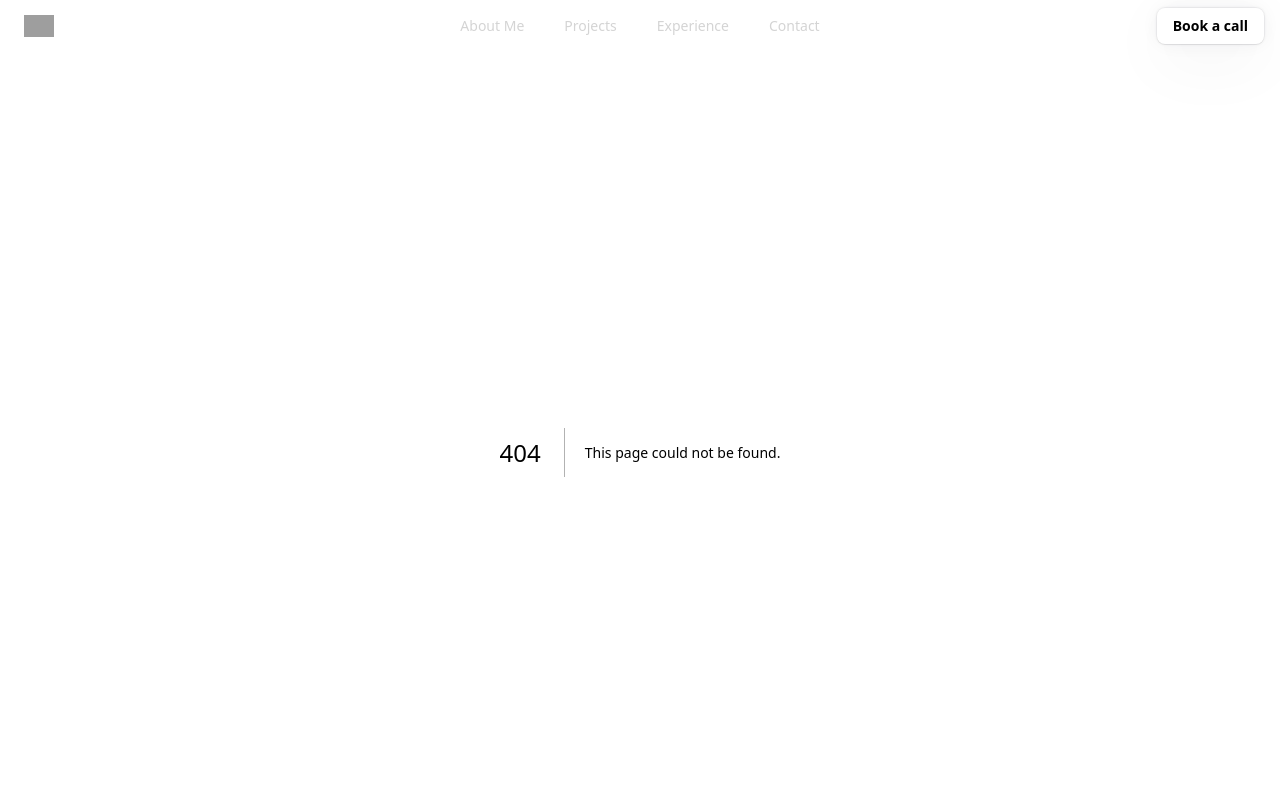
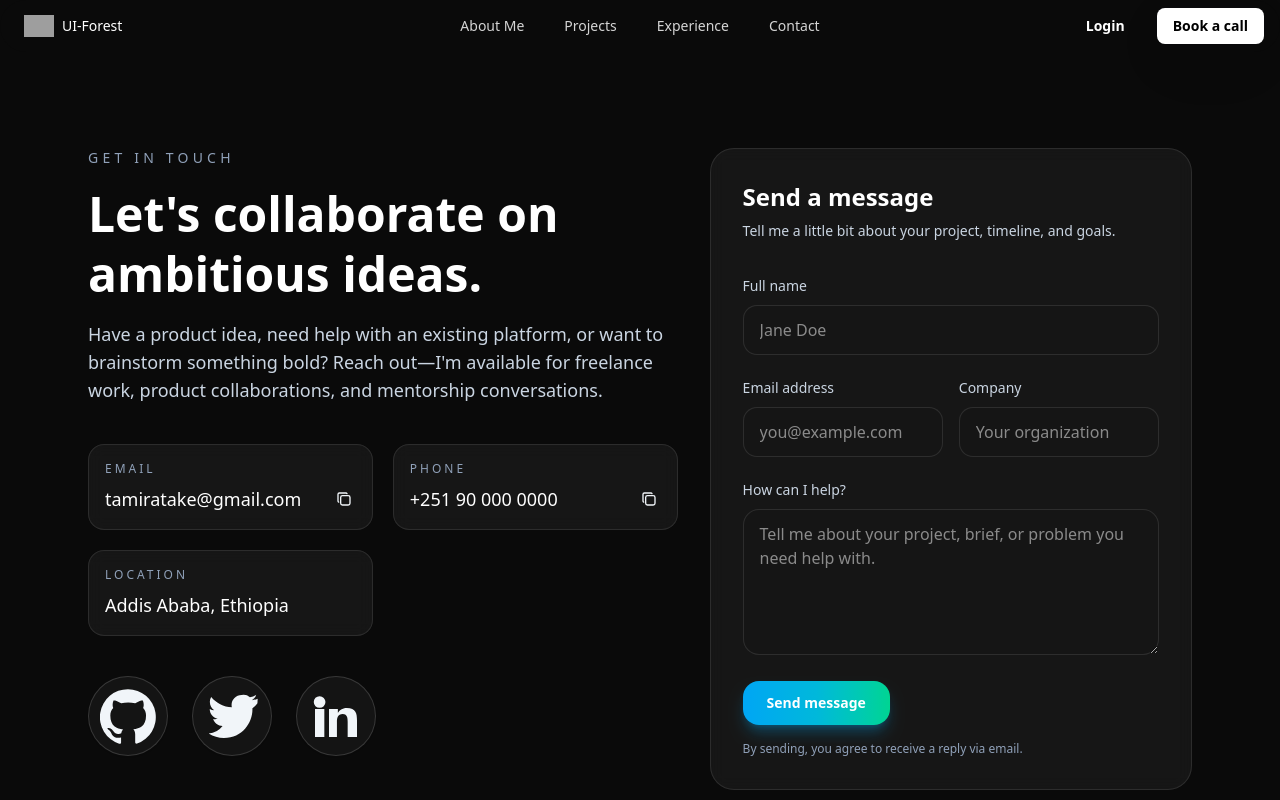
Before and after one commit to ake144/portfolio, a Next.js app: page /contact in a window 1280 px wide. Before the commit this address had no page. Shown: the top 800 px of the page. Built offline with nearby package versions, Linux system fonts and the light colour scheme; grey boxes are pictures that could not be loaded.

Commit message:
Fix navigation link for Contact page; update Projects component to comment out unused project

```diff
--- /dev/null
+++ b/app/contact/page.tsx
@@ -0,0 +1,147 @@
+import GridPattern from "@/components/grid-layout";
+import SocialButtons from "@/components/ui/social-buttons";
+import CopyButton from "@/components/ui/copy-button";
+import Link from "next/link";
+
+const contactDetails = [
+	{
+		label: "Email",
+		value: "tamiratake@gmail.com",
+		href: "mailto:tamiratake@gmail.com",
+	},
+	{
+		label: "Phone",
+		value: "+251 90 000 0000",
+		href: "tel:+251900000000",
+	},
+	{
+		label: "Location",
+		value: "Addis Ababa, Ethiopia",
+	},
+];
+
+const ContactPage = () => {
+	return (
+		<section className="relative min-h-screen overflow-hidden bg-neutral-950 text-slate-100">
+			<GridPattern
+				width={160}
+				height={160}
+				x={-1}
+				y={-1}
+				className="pointer-events-none mask-[radial-gradient(500px_circle_at_center,white,transparent)]"
+				strokeDasharray="4 4"
+			/>
+
+			<div className="relative z-10 max-w-6xl mx-auto px-6 py-24 flex flex-col gap-12">
+				<div className="grid gap-8 lg:grid-cols-[1.1fr_0.9fr] items-start">
+					<div>
+						<p className="text-sm uppercase tracking-[0.3em] text-slate-400">Get in touch</p>
+						<h1 className="mt-4 text-4xl sm:text-5xl font-semibold leading-tight text-white">
+							Let's collaborate on ambitious ideas.
+						</h1>
+						<p className="mt-4 text-lg text-slate-300 max-w-2xl">
+							Have a product idea, need help with an existing platform, or want to
+							brainstorm something bold? Reach out—I'm available for freelance work,
+							product collaborations, and mentorship conversations.
+						</p>
+
+						<div className="mt-10 grid sm:grid-cols-2 gap-5">
+							{contactDetails.map((item) => (
+								<div
+									key={item.label}
+									className="rounded-2xl border border-white/10 bg-white/5 p-4 backdrop-blur"
+								>
+									<p className="text-xs uppercase tracking-[0.25em] text-slate-400">
+										{item.label}
+									</p>
+									<div className="mt-2 flex items-center justify-between gap-2">
+										{item.href ? (
+											<Link
+												href={item.href}
+												className="text-lg font-medium text-white hover:text-sky-400"
+											>
+												{item.value}
+											</Link>
+										) : (
+											<span className="text-lg font-medium text-white">{item.value}</span>
+										)}
+										{item.href && <CopyButton value={item.value} />}
+									</div>
+								</div>
+							))}
+						</div>
+
+						<div className="mt-10">
+							<SocialButtons
+								size="lg"
+								className="justify-start gap-6"
+								github="https://github.com/ake144"
+								twitter="https://twitter.com/your-handle"
+								linkedin="https://www.linkedin.com/in/your-profile"
+							/>
+						</div>
+					</div>
+
+					<div className="rounded-3xl border border-white/10 bg-white/5 p-8 backdrop-blur">
+						<h2 className="text-2xl font-semibold text-white">Send a message</h2>
+						<p className="mt-2 text-sm text-slate-300">
+							Tell me a little bit about your project, timeline, and goals.
+						</p>
+
+						<form className="mt-8 space-y-5">
+							<div>
+								<label className="text-sm text-slate-300">Full name</label>
+								<input
+									type="text"
+									placeholder="Jane Doe"
+									className="mt-2 w-full rounded-xl border border-white/10 bg-neutral-900/70 px-4 py-3 text-white outline-none focus:border-sky-500"
+								/>
+							</div>
+							<div className="grid sm:grid-cols-2 gap-4">
+								<div>
+									<label className="text-sm text-slate-300">Email address</label>
+									<input
+										type="email"
+										placeholder="you@example.com"
+										className="mt-2 w-full rounded-xl border border-white/10 bg-neutral-900/70 px-4 py-3 text-white outline-none focus:border-sky-500"
+									/>
+								</div>
+								<div>
+									<label className="text-sm text-slate-300">Company</label>
+									<input
+										type="text"
+										placeholder="Your organization"
+										className="mt-2 w-full rounded-xl border border-white/10 bg-neutral-900/70 px-4 py-3 text-white outline-none focus:border-sky-500"
+									/>
+								</div>
+							</div>
+
+							<div>
+								<label className="text-sm text-slate-300">How can I help?</label>
+								<textarea
+									rows={5}
+									placeholder="Tell me about your project, brief, or problem you need help with."
+									className="mt-2 w-full rounded-2xl border border-white/10 bg-neutral-900/70 px-4 py-3 text-white outline-none focus:border-sky-500"
+								/>
+							</div>
+
+							<div className="flex flex-wrap items-center gap-4">
+								<button
+									type="submit"
+									className="inline-flex items-center justify-center rounded-2xl bg-linear-to-r from-sky-500 via-cyan-500 to-emerald-400 px-6 py-3 text-sm font-semibold text-white shadow-lg shadow-sky-500/30 transition hover:scale-[1.01]"
+								>
+									Send message
+								</button>
+								<p className="text-xs text-slate-400">
+									By sending, you agree to receive a reply via email.
+								</p>
+							</div>
+						</form>
+					</div>
+				</div>
+			</div>
+		</section>
+	);
+};
+
+export default ContactPage;
--- a/components/navigation.tsx
+++ b/components/navigation.tsx
@@ -32,7 +32,7 @@ export function NavbarItems() {
     },
     {
       name: "Contact",
-      link: "#contact",
+      link: "/contact",
     },
   ];
 
--- a/components/projects.tsx
+++ b/components/projects.tsx
@@ -40,16 +40,16 @@ const Projects=() => {
     color: "from-red-500 to-pink-500",
     icon: "🎥",
   },
-  {
-    id: 4,
-    title: "MDJSONIFY",
-    description: "An optimized - 3x Faster way of dumping your json compatible data from markdown data store.",
-    category: "Developer Tool",
-    tags: ["CLI", "Node.js", "TypeScript", "JSON"],
-    link: "https://mdjsonify.dev",
-    color: "from-slate-500 to-gray-600",
-    icon: "⚡",
-  },
+  // {
+  //   id: 4,
+  //   title: "MDJSONIFY",
+  //   description: "An optimized - 3x Faster way of dumping your json compatible data from markdown data store.",
+  //   category: "Developer Tool",
+  //   tags: ["CLI", "Node.js", "TypeScript", "JSON"],
+  //   link: "https://mdjsonify.dev",
+  //   color: "from-slate-500 to-gray-600",
+  //   icon: "⚡",
+  // },
 ]
 
     return (
```
